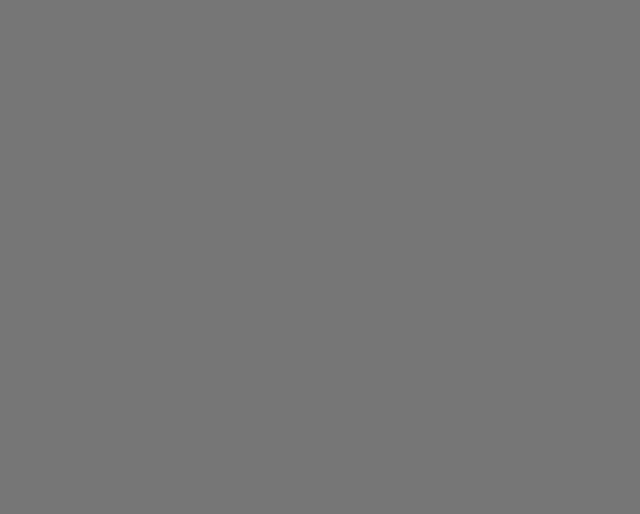
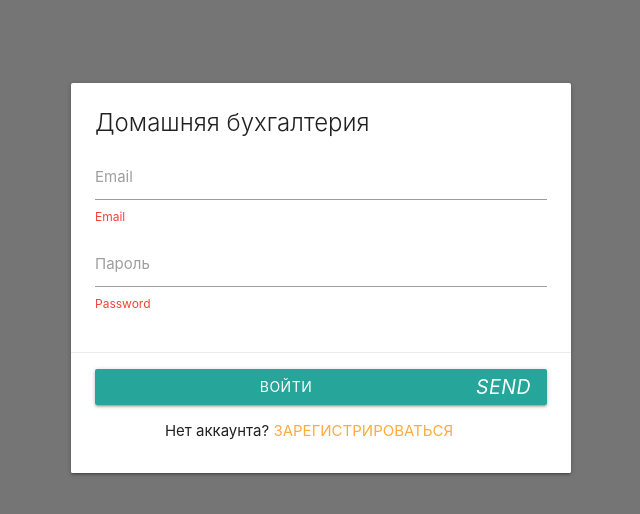
Before and after one commit to sukhoy94/vue-crm, a Vue app: page /login in a window 1280 px wide. Shown: the top 514 px of the page, without its empty margins (319-959 px from the left). Built offline with nearby package versions, Linux system fonts and the light colour scheme.

Commit message:
add router-view to auth layout

```diff
--- a/src/App.vue
+++ b/src/App.vue
@@ -13,7 +13,9 @@ import MainLayout from '@/layouts/MainLayout'
 export default {
   computed: {
     layout () {
-      return (this.$route.meta.layout || 'auth') + '-layout'
+      const layout = (this.$route.meta.layout || 'auth') + '-layout'
+      console.log(layout)
+      return layout
     }
   },
   components: {
--- a/src/layouts/AuthLayout.vue
+++ b/src/layouts/AuthLayout.vue
@@ -1,10 +1,12 @@
 <template>
-  <div class="grey darken-1 empty-layout"></div>
+  <div class="grey darken-1 empty-layout">
+    <router-view></router-view>
+  </div>
 </template>
 
 <script>
 export default {
-  name: "AuthLayout"
+  name: 'AuthLayout'
 }
 </script>
 
--- a/src/views/Login.vue
+++ b/src/views/Login.vue
@@ -1,4 +1,5 @@
 <template>
+  <div>
   <form class="card auth-card">
     <div class="card-content">
       <span class="card-title">Домашняя бухгалтерия</span>
@@ -38,11 +39,12 @@
       </p>
     </div>
   </form>
+  </div>
 </template>
 
 <script>
 export default {
-  name: "Login"
+  name: 'Login'
 }
 </script>
 
```
Also changed, not shown: src/router/index.js (+4 -5 lines).
